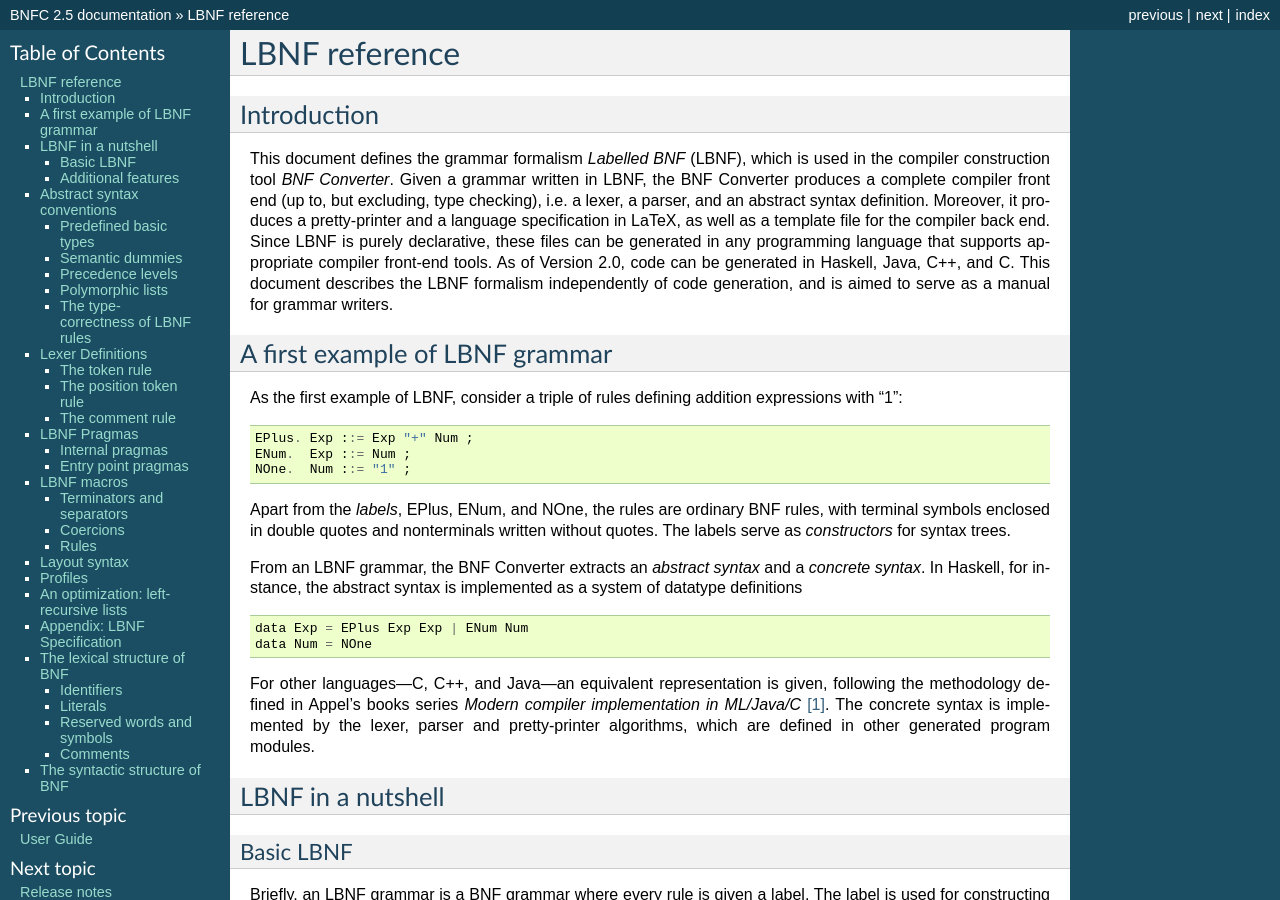
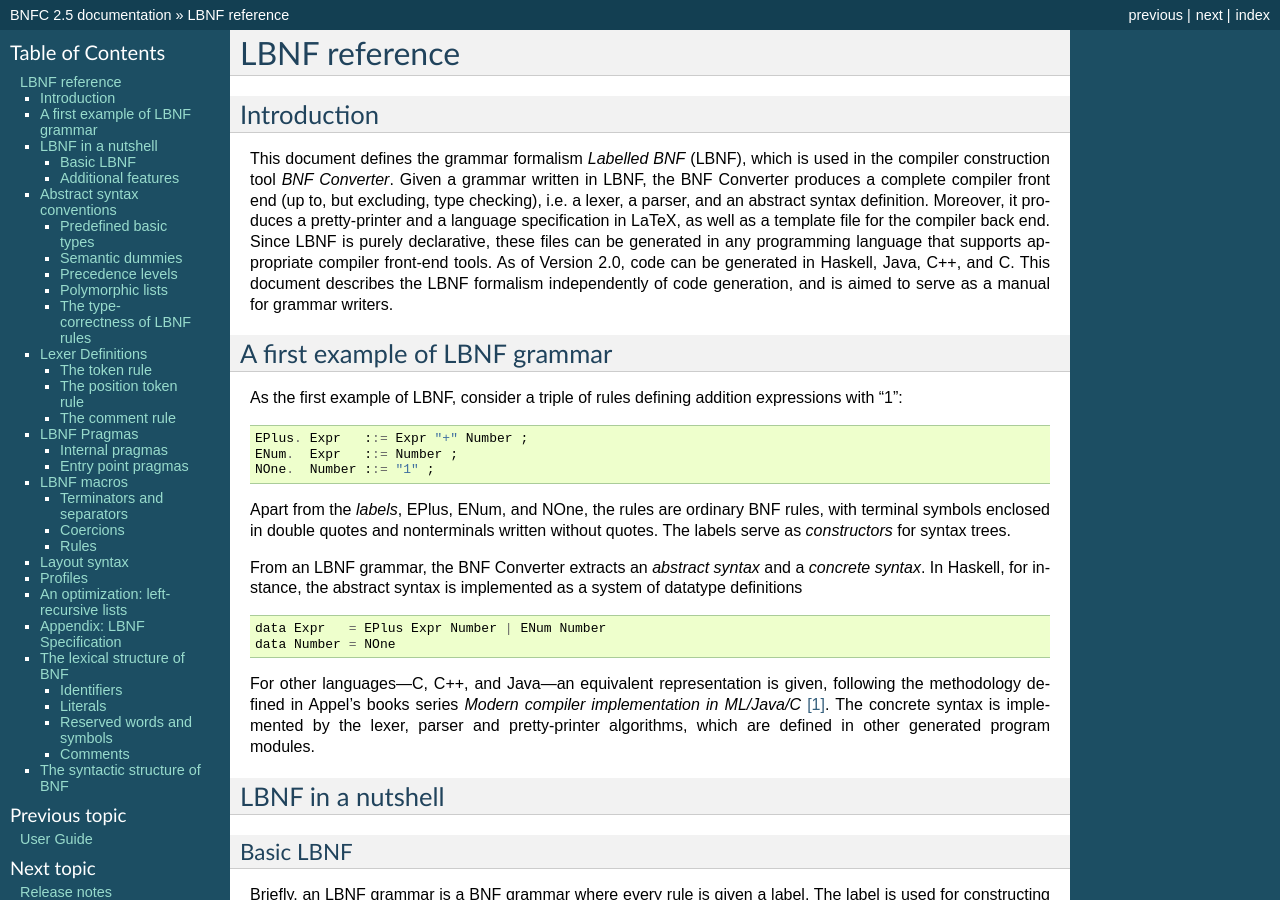
Before and after one commit to BNFC/bnfc, a Sphinx documentation site: the page built from docs/lbnf.rst, in a window 1280 px wide and 900 px high. Built offline with Sphinx 7.4.7, drawn with Linux system fonts in a browser that asks for light colours; formulas are drawn with MathJax 3.

Commit message:
[ docs/rst ] Fixed faulty first lbnf example (thanks to dmjio)

```diff
--- a/docs/lbnf.rst
+++ b/docs/lbnf.rst
@@ -26,9 +26,9 @@ addition expressions with “1”:
 
 ::
 
-      EPlus. Exp ::= Exp "+" Num ;
-      ENum.  Exp ::= Num ;
-      NOne.  Num ::= "1" ;
+      EPlus. Expr   ::= Expr "+" Number ;
+      ENum.  Expr   ::= Number ;
+      NOne.  Number ::= "1" ;
 
 Apart from the *labels*, EPlus, ENum, and NOne, the rules are ordinary
 BNF rules, with terminal symbols enclosed in double quotes and
@@ -41,8 +41,8 @@ syntax is implemented as a system of datatype definitions
 
 ::
 
-      data Exp = EPlus Exp Exp | ENum Num
-      data Num = NOne
+      data Expr   = EPlus Expr Number | ENum Number
+      data Number = NOne
 
 For other languages—C, C++, and Java—an equivalent representation is
 given, following the methodology defined in Appel’s books series *Modern
```
